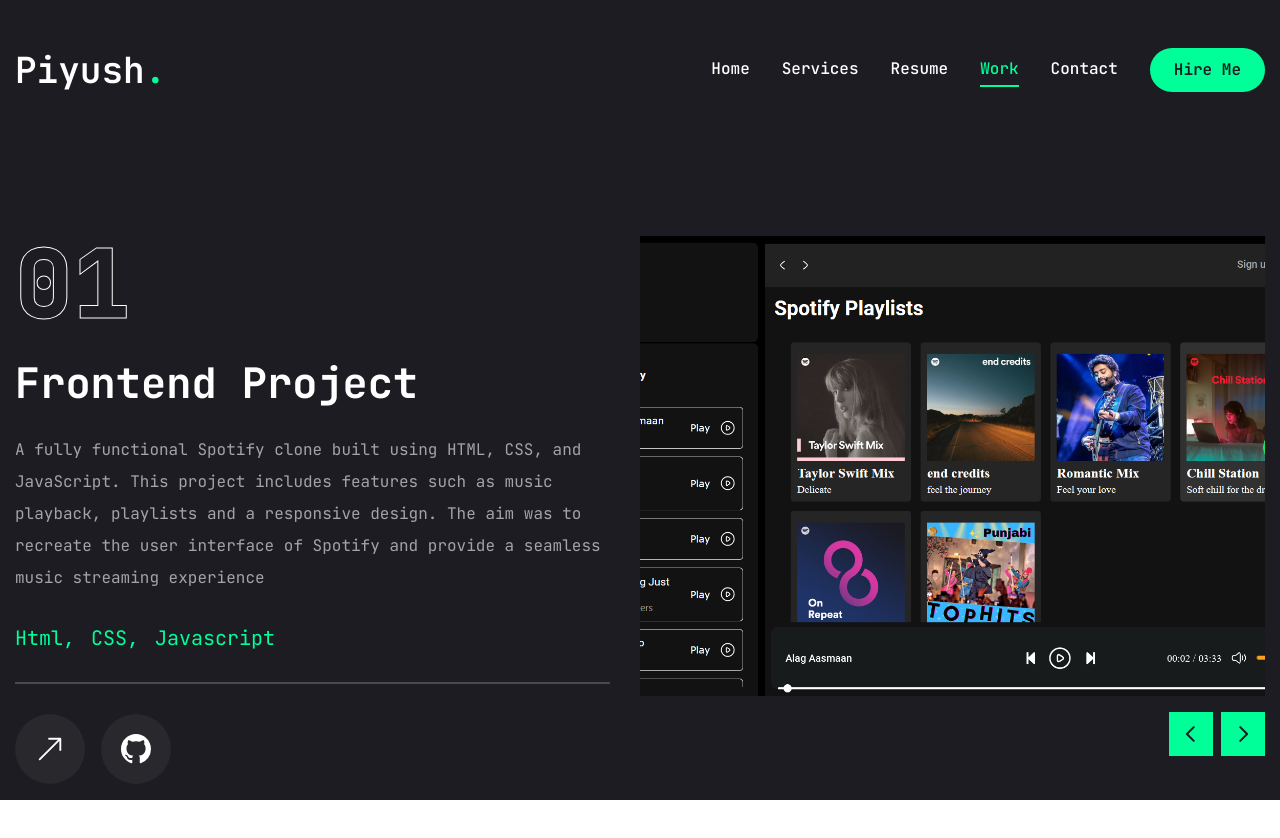
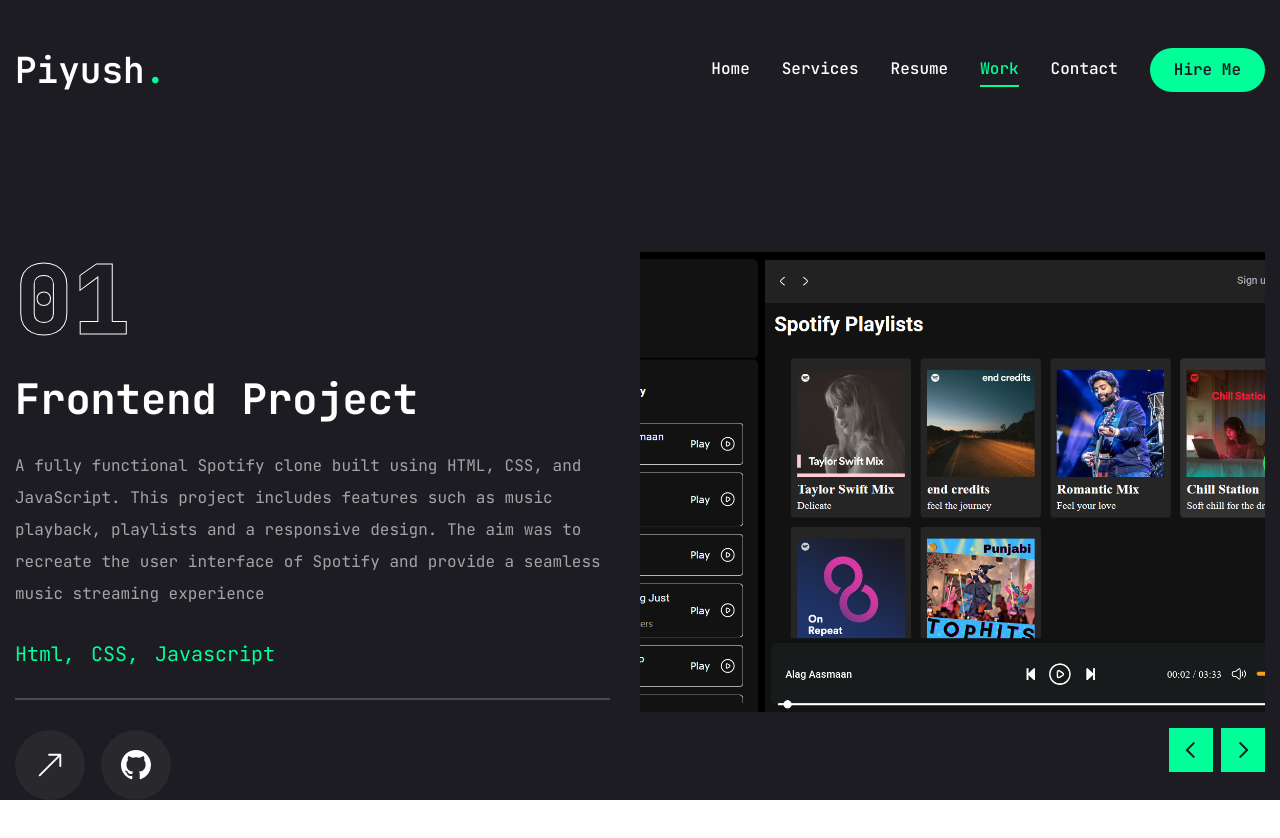
Before and after one commit to sloppysaint/PORTFOLIO, a Next.js app: page /work in a window 1280 px wide. Shown: the top 838 px of the page. Built offline with nearby package versions, Linux system fonts and the light colour scheme.

Commit message:
final commit

```diff
--- a/app/work/page.jsx
+++ b/app/work/page.jsx
@@ -55,7 +55,7 @@
     setProject(projects[currentIndex]);
   }
   return (
-    <motion.section initial={{ opacity: 0 }} animate={{ opacity: 1 ,transition:{delay:2.4, duration: 0.4, ease:"easeIn"}}} className="min-h-[95vh] flex flex-col justify-center py-12 xl:px-0">
+    <motion.section initial={{ opacity: 0 }} animate={{ opacity: 1 ,transition:{delay:2.4, duration: 0.4, ease:"easeIn"}}} className="min-h-[99vh] flex flex-col justify-center py-12 xl:px-0">
       <div className="container mx-auto">
         <div className="flex flex-col xl:flex-row xl:gap-[30px]">
           <div className="w-full xl:w-[50%] xl:h-[460px] flex flex-col xl:justify-between order-2 xl:order-none">
@@ -72,7 +72,7 @@
               <ul className="flex gap-4">
                 {project.stack.map((item, index) => {
                   return (
-                    <li key={index} className="text-xl text-accent flex flex-wrap">
+                    <li key={index} className="text-xl text-accent sm:flex sm:flex-wrap">
                       {item.name}
                       {/* remove the last comma */}
                       {index !== project.stack.length - 1 && ','}
```
